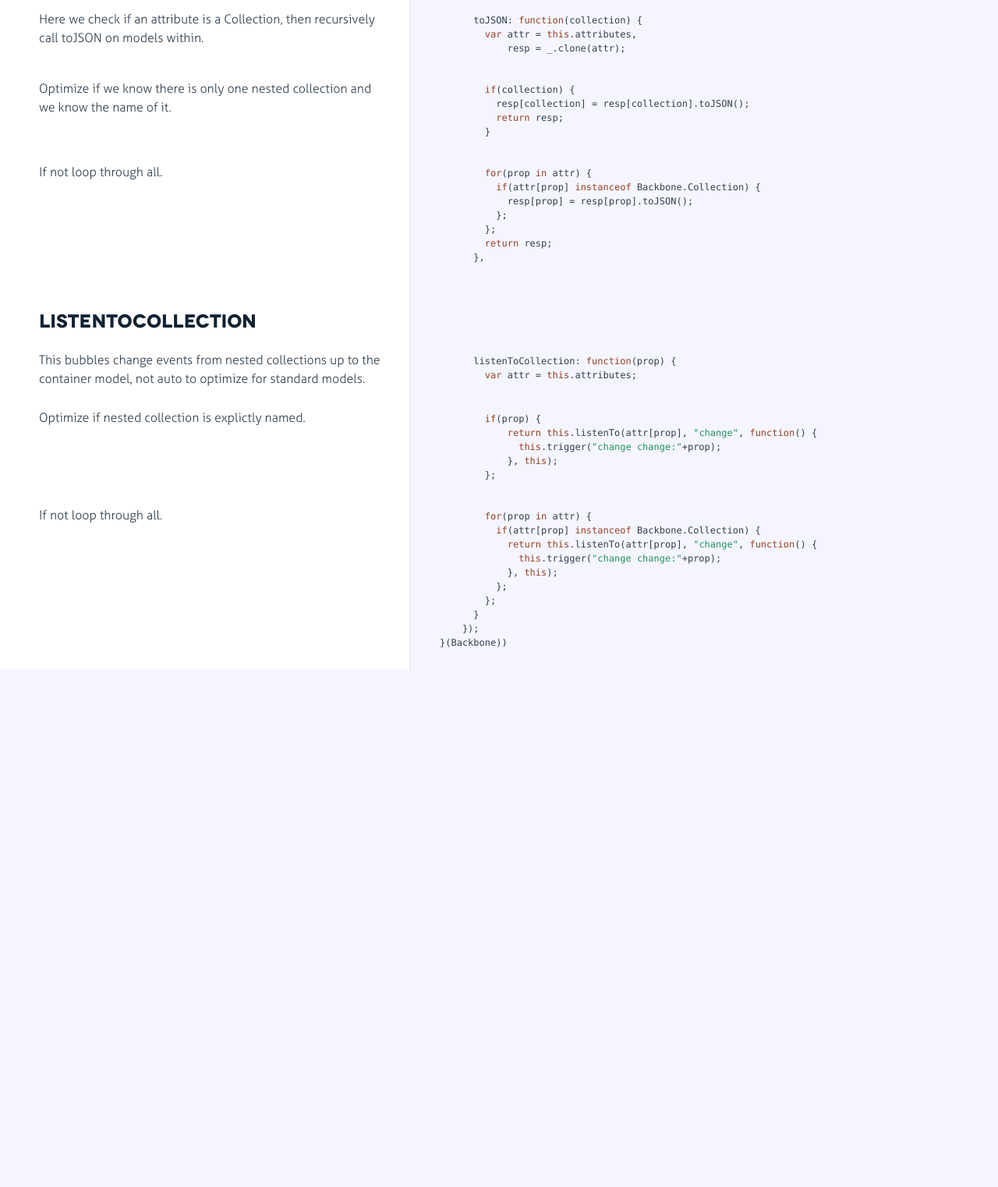
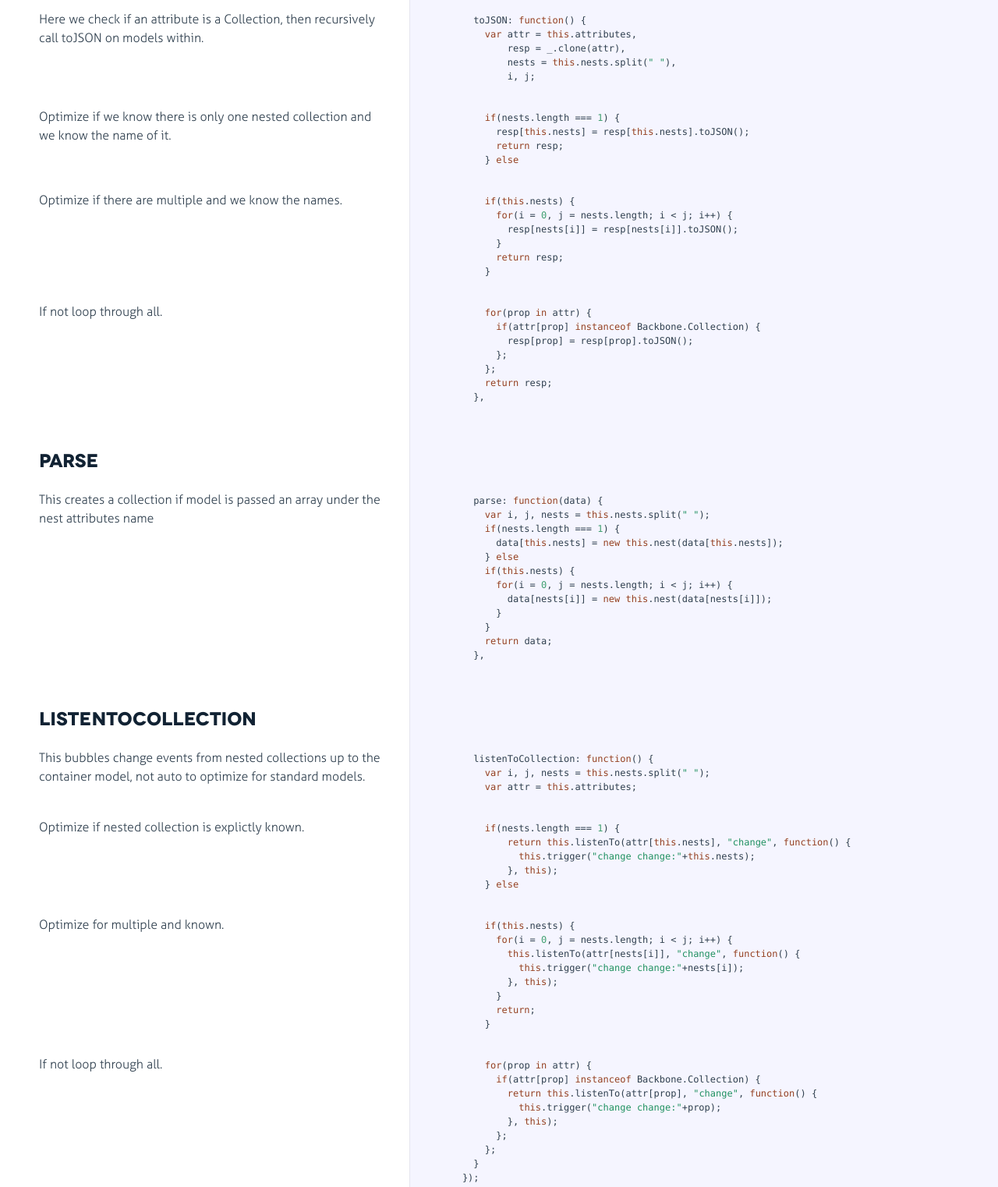
Before and after one commit to allouis/backbone.nest, a plain HTML site: page docs/backbone.nest.html in a window 1280 px wide. Shown: the part 361-1883 px from the top of the page at 78% size. Before the commit the page ends 1220 px from the top, so only its background shows below. Drawn offline with Linux system fonts and the light colour scheme.

Commit message:
docs updated

```diff
--- a/docs/backbone.nest.html
+++ b/docs/backbone.nest.html
@@ -88,9 +88,11 @@ then recursively call toJSON on models within.</p>
 
             </div>
 
-            <div class="content"><div class='highlight'><pre>      toJSON: <span class="keyword">function</span>(collection) {
+            <div class="content"><div class='highlight'><pre>      toJSON: <span class="keyword">function</span>() {
         <span class="keyword">var</span> attr = <span class="keyword">this</span>.attributes,
-            resp = _.clone(attr);</pre></div></div>
+            resp = _.clone(attr),
+            nests = <span class="keyword">this</span>.nests.split(<span class="string">" "</span>),
+            i, j;</pre></div></div>
 
         </li>
 
@@ -106,10 +108,10 @@ collection and we know the name of it. </p>
 
             </div>
 
-            <div class="content"><div class='highlight'><pre>        <span class="keyword">if</span>(collection) {
-          resp[collection] = resp[collection].toJSON();
+            <div class="content"><div class='highlight'><pre>        <span class="keyword">if</span>(nests.length === <span class="number">1</span>) {
+          resp[<span class="keyword">this</span>.nests] = resp[<span class="keyword">this</span>.nests].toJSON();
           <span class="keyword">return</span> resp;
-        }</pre></div></div>
+        } <span class="keyword">else</span></pre></div></div>
 
         </li>
 
@@ -119,6 +121,26 @@ collection and we know the name of it. </p>
 
               <div class="pilwrap ">
                 <a class="pilcrow" href="#section-7">&#182;</a>
+              </div>
+              <p>Optimize if there are multiple and we know the names.</p>
+
+            </div>
+
+            <div class="content"><div class='highlight'><pre>        <span class="keyword">if</span>(<span class="keyword">this</span>.nests) {
+          <span class="keyword">for</span>(i = <span class="number">0</span>, j = nests.length; i &lt; j; i++) {
+            resp[nests[i]] = resp[nests[i]].toJSON();
+          }
+          <span class="keyword">return</span> resp;
+        }</pre></div></div>
+
+        </li>
+
+
+        <li id="section-8">
+            <div class="annotation">
+
+              <div class="pilwrap ">
+                <a class="pilcrow" href="#section-8">&#182;</a>
               </div>
               <p>If not loop through all.</p>
 
@@ -135,33 +157,15 @@ collection and we know the name of it. </p>
         </li>
 
 
-        <li id="section-8">
+        <li id="section-9">
             <div class="annotation">
 
               <div class="pilwrap for-h2">
-                <a class="pilcrow" href="#section-8">&#182;</a>
+                <a class="pilcrow" href="#section-9">&#182;</a>
               </div>
-              <h2>listenToCollection</h2>
+              <h2>parse</h2>
 
             </div>
-
-        </li>
-
-
-        <li id="section-9">
-            <div class="annotation">
-
-              <div class="pilwrap ">
-                <a class="pilcrow" href="#section-9">&#182;</a>
-              </div>
-              <p>This bubbles change events from nested collections
-up to the container model, not auto to optimize for
-standard models. </p>
-
-            </div>
-
-            <div class="content"><div class='highlight'><pre>      listenToCollection: <span class="keyword">function</span>(prop) {
-        <span class="keyword">var</span> attr = <span class="keyword">this</span>.attributes;</pre></div></div>
 
         </li>
 
@@ -172,15 +176,23 @@ standard models. </p>
               <div class="pilwrap ">
                 <a class="pilcrow" href="#section-10">&#182;</a>
               </div>
-              <p>Optimize if nested collection is explictly named.</p>
+              <p>This creates a collection if model is passed an array
+under the nest attributes name</p>
 
             </div>
 
-            <div class="content"><div class='highlight'><pre>        <span class="keyword">if</span>(prop) {
-            <span class="keyword">return</span> <span class="keyword">this</span>.listenTo(attr[prop], <span class="string">"change"</span>, <span class="keyword">function</span>() {
-              <span class="keyword">this</span>.trigger(<span class="string">"change change:"</span>+prop);
-            }, <span class="keyword">this</span>);
-        };</pre></div></div>
+            <div class="content"><div class='highlight'><pre>      parse: <span class="keyword">function</span>(data) {
+        <span class="keyword">var</span> i, j, nests = <span class="keyword">this</span>.nests.split(<span class="string">" "</span>);
+        <span class="keyword">if</span>(nests.length === <span class="number">1</span>) {
+          data[<span class="keyword">this</span>.nests] = <span class="keyword">new</span> <span class="keyword">this</span>.nest(data[<span class="keyword">this</span>.nests]);
+        } <span class="keyword">else</span>
+        <span class="keyword">if</span>(<span class="keyword">this</span>.nests) {
+          <span class="keyword">for</span>(i = <span class="number">0</span>, j = nests.length; i &lt; j; i++) {
+            data[nests[i]] = <span class="keyword">new</span> <span class="keyword">this</span>.nest(data[nests[i]]);
+          }
+        }
+        <span class="keyword">return</span> data;
+      },</pre></div></div>
 
         </li>
 
@@ -188,8 +200,81 @@ standard models. </p>
         <li id="section-11">
             <div class="annotation">
 
+              <div class="pilwrap for-h2">
+                <a class="pilcrow" href="#section-11">&#182;</a>
+              </div>
+              <h2>listenToCollection</h2>
+
+            </div>
+
+        </li>
+
+
+        <li id="section-12">
+            <div class="annotation">
+
               <div class="pilwrap ">
-                <a class="pilcrow" href="#section-11">&#182;</a>
+                <a class="pilcrow" href="#section-12">&#182;</a>
+              </div>
+              <p>This bubbles change events from nested collections
+up to the container model, not auto to optimize for
+standard models. </p>
+
+            </div>
+
+            <div class="content"><div class='highlight'><pre>      listenToCollection: <span class="keyword">function</span>() {
+        <span class="keyword">var</span> i, j, nests = <span class="keyword">this</span>.nests.split(<span class="string">" "</span>);
+        <span class="keyword">var</span> attr = <span class="keyword">this</span>.attributes;</pre></div></div>
+
+        </li>
+
+
+        <li id="section-13">
+            <div class="annotation">
+
+              <div class="pilwrap ">
+                <a class="pilcrow" href="#section-13">&#182;</a>
+              </div>
+              <p>Optimize if nested collection is explictly known.</p>
+
+            </div>
+
+            <div class="content"><div class='highlight'><pre>        <span class="keyword">if</span>(nests.length === <span class="number">1</span>) {
+            <span class="keyword">return</span> <span class="keyword">this</span>.listenTo(attr[<span class="keyword">this</span>.nests], <span class="string">"change"</span>, <span class="keyword">function</span>() {
+              <span class="keyword">this</span>.trigger(<span class="string">"change change:"</span>+<span class="keyword">this</span>.nests);
+            }, <span class="keyword">this</span>);
+        } <span class="keyword">else</span></pre></div></div>
+
+        </li>
+
+
+        <li id="section-14">
+            <div class="annotation">
+
+              <div class="pilwrap ">
+                <a class="pilcrow" href="#section-14">&#182;</a>
+              </div>
+              <p>Optimize for multiple and known.</p>
+
+            </div>
+
+            <div class="content"><div class='highlight'><pre>        <span class="keyword">if</span>(<span class="keyword">this</span>.nests) {
+          <span class="keyword">for</span>(i = <span class="number">0</span>, j = nests.length; i &lt; j; i++) {
+            <span class="keyword">this</span>.listenTo(attr[nests[i]], <span class="string">"change"</span>, <span class="keyword">function</span>() {
+              <span class="keyword">this</span>.trigger(<span class="string">"change change:"</span>+nests[i]);
+            }, <span class="keyword">this</span>);
+          }
+          <span class="keyword">return</span>;
+        }</pre></div></div>
+
+        </li>
+
+
+        <li id="section-15">
+            <div class="annotation">
+
+              <div class="pilwrap ">
+                <a class="pilcrow" href="#section-15">&#182;</a>
               </div>
               <p>If not loop through all.</p>
 
@@ -203,7 +288,56 @@ standard models. </p>
           };
         };
       }
-    });
+    });</pre></div></div>
+
+        </li>
+
+
+        <li id="section-16">
+            <div class="annotation">
+
+              <div class="pilwrap for-h2">
+                <a class="pilcrow" href="#section-16">&#182;</a>
+              </div>
+              <h2>Proxy collection methods on nest via the model.</h2>
+
+            </div>
+
+        </li>
+
+
+        <li id="section-17">
+            <div class="annotation">
+
+              <div class="pilwrap ">
+                <a class="pilcrow" href="#section-17">&#182;</a>
+              </div>
+              <p>List all methods we want to proxy</p>
+
+            </div>
+
+            <div class="content"><div class='highlight'><pre>  <span class="keyword">var</span> methods = [<span class="string">'push'</span>, <span class="string">'pop'</span>, <span class="string">'unshift'</span>, <span class="string">'shift'</span>];</pre></div></div>
+
+        </li>
+
+
+        <li id="section-18">
+            <div class="annotation">
+
+              <div class="pilwrap ">
+                <a class="pilcrow" href="#section-18">&#182;</a>
+              </div>
+              <p>Go through each one, have it invoke upon the nest</p>
+
+            </div>
+
+            <div class="content"><div class='highlight'><pre>  _.each(methods, <span class="keyword">function</span>(method) {
+    Backbone.Model.prototype[method] = <span class="keyword">function</span>() {
+      <span class="keyword">var</span> args = Array.prototype.slice.call(arguments);
+      <span class="keyword">return</span> Backbone.Collection.prototype[method].apply(<span class="keyword">this</span>.attributes[<span class="keyword">this</span>.nest], args);
+    }
+  });
+
 }(Backbone))</pre></div></div>
 
         </li>
```
